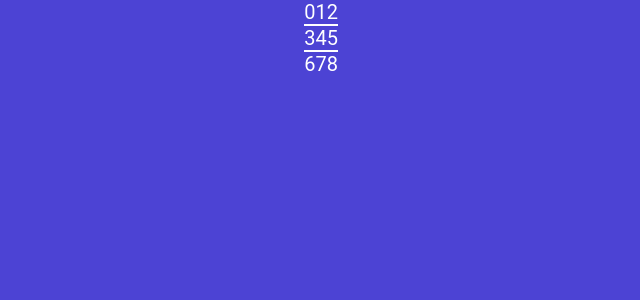
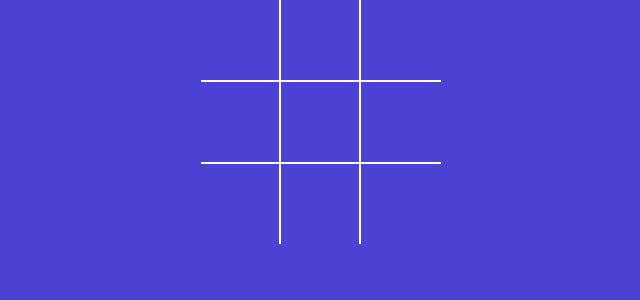
Before and after one commit to pradeepSDE/Tictactoe-game, a React (Vite) app: page / in a window 1280 px wide. Shown: the top 300 px of the page, without its empty margins (319-959 px from the left). Built offline with nearby package versions, Linux system fonts and the light colour scheme.

Commit message:
added palyers x and 0

```diff
--- a/src/components/Board.jsx
+++ b/src/components/Board.jsx
@@ -1,22 +1,59 @@
+import { useState } from 'react';
 import Square from './Square'
 
 const Board=()=>{
+
+    const [squares,setSquares]=useState((Array(9).fill(null)))
+
+    const [isXNext,setIsXNext]=useState(false);
+
+
+
+    const handlesquareclick = clickedposition =>{
+
+        if (squares[clickedposition]){
+            return;
+        }
+        setSquares(currentSquares=>{
+            return (currentSquares.map((squareValue,position)=>{
+                if(clickedposition===position){
+                    return isXNext? 'X':'0'
+                }
+                    return squareValue;
+
+            })
+            )
+        });
+        setIsXNext(currentIsXNext=>!currentIsXNext);
+    }
+
+
+
+    const renderSquare=position=>{
+        return(
+            <Square value={squares[position]} onClick={()=>handlesquareclick(position)} />
+
+        );
+    }
+
     return(
         <div className='board'>
         <div className='board-row'>
-            <Square value={0}/>
-            <Square value={1}/>
-            <Square value={2}/>
-        </div>
-        <div className='board-row'>
-            <Square value={ 3 } />
-            <Square value={4}/>
-            <Square value={5}/>
-        </div>
-        <div className='board-row'>
-            <Square value={6}/>
-            <Square value={7}/>
-            <Square value={8}/>
+           {renderSquare(0)}
+           {renderSquare(1)}
+           {renderSquare(2)}
+           </div>
+           <div className='board-row'>
+           {renderSquare(3)}
+           {renderSquare(4)}
+           {renderSquare(5)}
+
+           </div>
+           <div className='board-row'>
+           {renderSquare(6)}
+           {renderSquare(7)}
+           {renderSquare(8)}
+
         </div>
     </div>
     );
--- a/src/components/Square.jsx
+++ b/src/components/Square.jsx
@@ -1,7 +1,10 @@
 
-const Square = ({value}) => {
+const Square = ({value,onClick}) => {
     // console.log(props.value)
-    return (<div>{value}</div>);
+    return (<button type="button" className="square" onClick={onClick}>
+       {value}
+    </button>
+    );
 
 
 };
```
Also changed, not shown: 1 other file (tests, documents, lock files or other folders).
